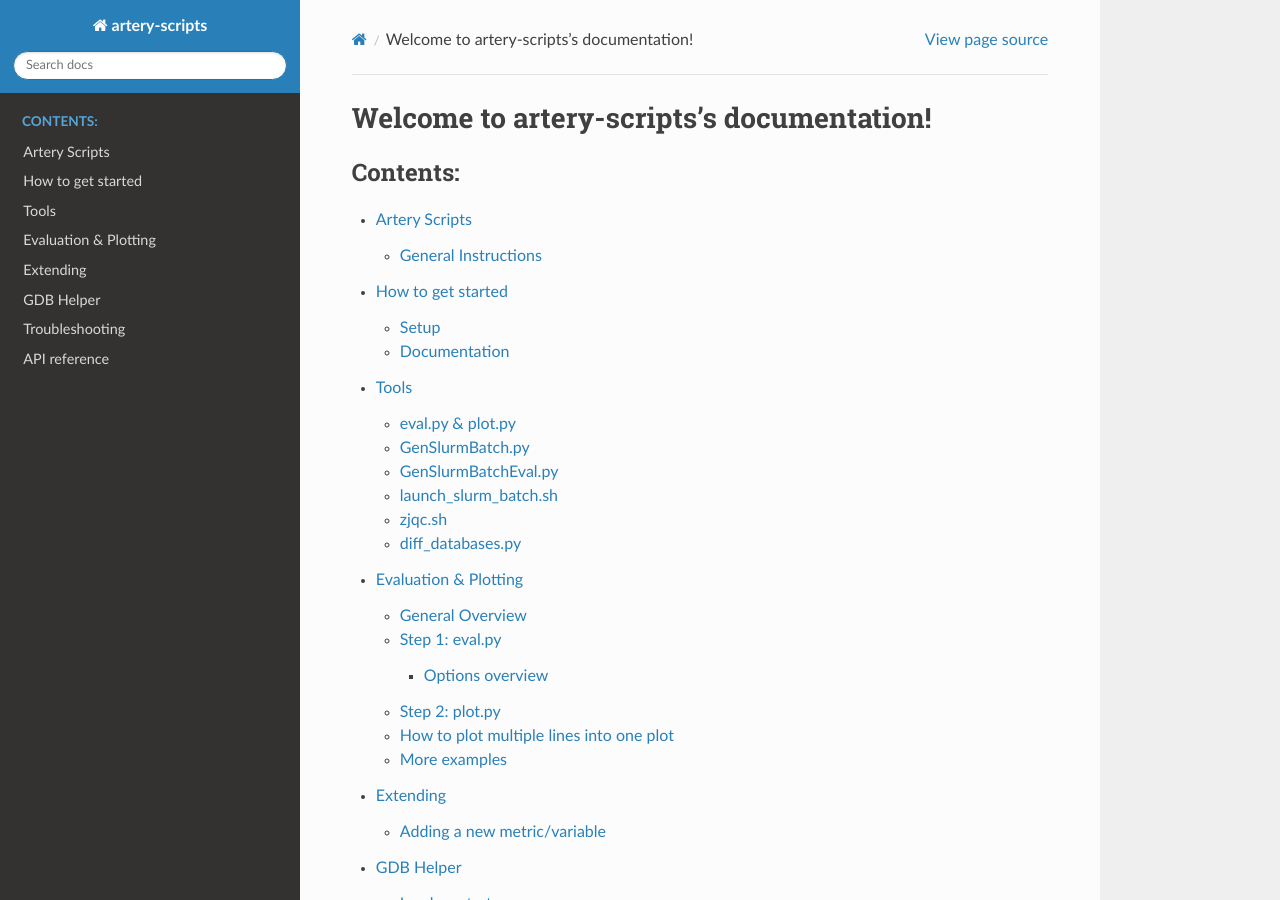
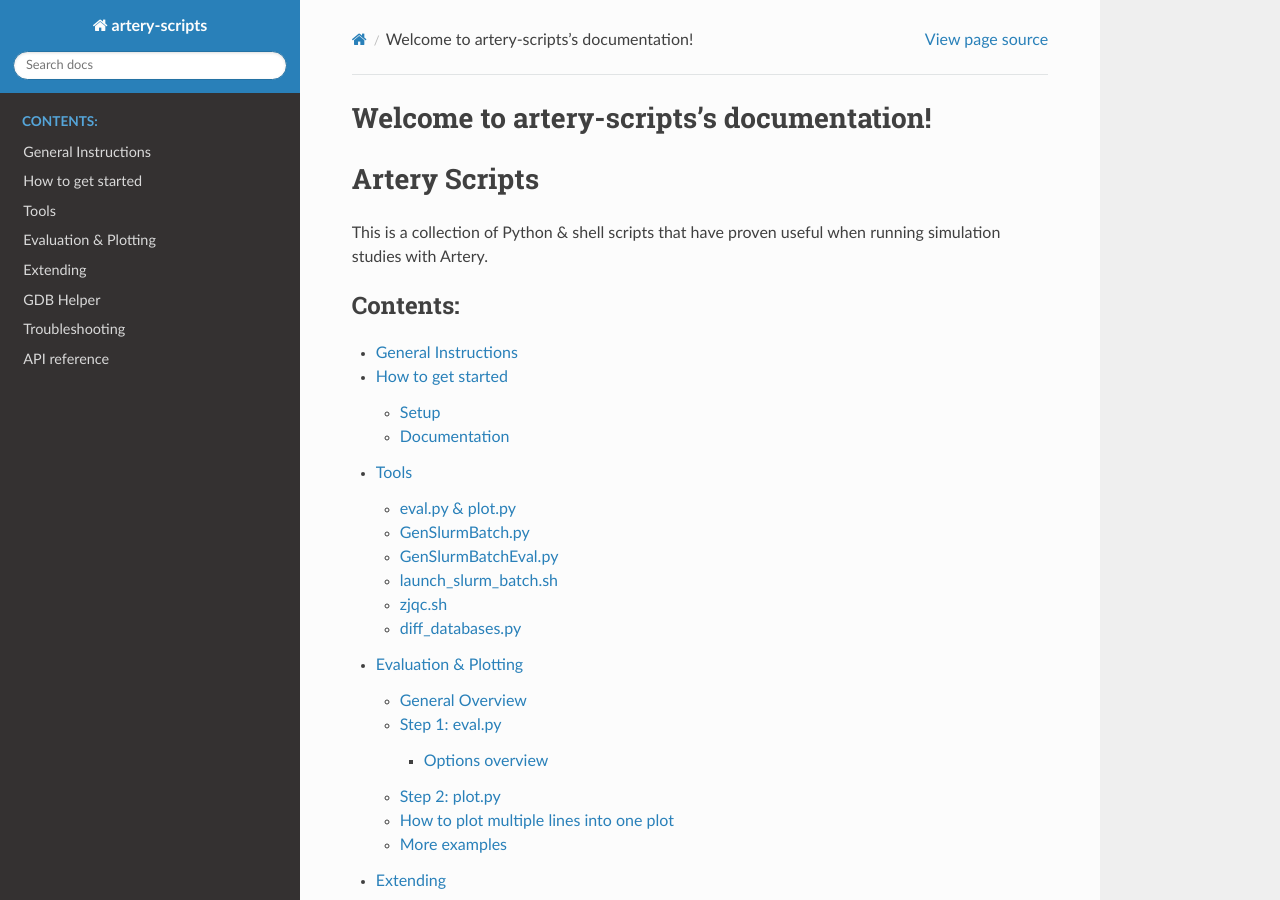
Before and after one commit to ibr-cm/ions, a Sphinx documentation site: the page built from doc/source/index.rst, in a window 1280 px wide and 900 px high. Built offline with Sphinx 7.4.7 and the Read the Docs theme 2.0.0, drawn with Linux system fonts in a browser that asks for light colours.

Commit message:
Move project description to index page

```diff
--- a/doc/source/index.rst
+++ b/doc/source/index.rst
@@ -5,6 +5,13 @@
 
 Welcome to artery-scripts's documentation!
 ==========================================
+
+Artery Scripts
+==============
+
+This is a collection of Python & shell scripts that have proven useful when
+running simulation studies with Artery.
+
 
 .. toctree::
     :maxdepth: 3
```
Also changed, not shown: doc/source/general.md (+0 -6 lines).
